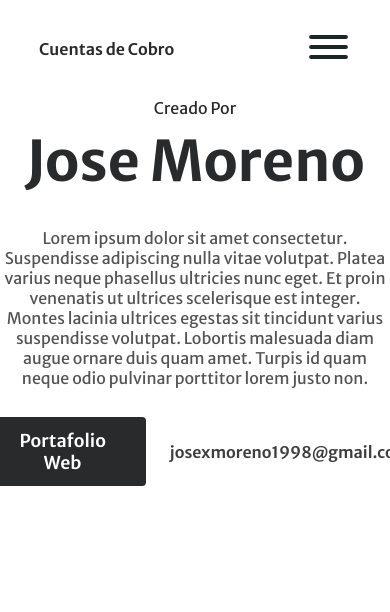
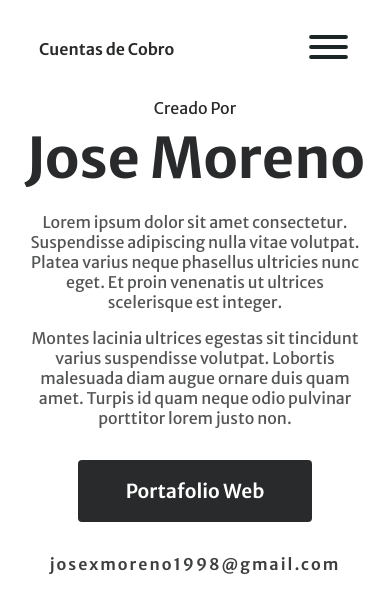
Before and after one commit to JooseMM/cuentas-PDF, a React (Vite) app: page /nosotros in a window 390 px wide. Shown: the top 612 px of the page. Built offline with nearby package versions, Linux system fonts and the light colour scheme.

Commit message:
add responsiveness to the about-page and logic for the button delete charge interaction

```diff
--- a/src/App.css
+++ b/src/App.css
@@ -2,6 +2,8 @@
 
 :root {
   --soft-black: #292A2B;
+  --delete-btn-bg: #C1322E;
+  --delete-btn-border: #7B1715;
 }
 *, * > * {
   font-family: "Merriweather Sans", sans-serif;
@@ -159,19 +161,18 @@ a {
   display: flex;
   justify-content: center;
   align-items: center;
+  padding-block: 1.2rem;
 }
-.delete-menu > span {
-  margin-right: 3rem;
-}
-.delete-button {
-  background-color: var(--soft-black);
-  color: white;
-  padding: 0.8rem 3rem;
-  border-radius: 5px;
-  font-weight: 600;
-}
-.client-column {
-  transform: translateX(-10px);
+.mobile-delete-button {
+    background-color: var(--delete-btn-bg);
+    padding: 0.4rem 1.8rem;
+    border-radius: 5px;
+    border: solid 2px var(--delete-btn-border);
+    align-items: center;
+    justify-content: center;
+    color: white;
+    margin-left: 2rem;
+    font-weight: 600
 }
 .total-payment-row, .total-payment-row > .bold {
   font-size: 1.2rem;
@@ -194,8 +195,8 @@ a {
   margin-inline: auto;
 }
 .about-container h1 {
-  margin-bottom: 2rem;
-  margin-top: 0.5rem;
+  margin-bottom: 1.2rem;
+  margin-top: 0.3rem;
 }
 .about-container p {
   opacity: 0.8;
@@ -217,14 +218,56 @@ a {
 .btn-container a:last-child {
   color: var(--soft-black);
   opacity: 0.9;
-  margin-left: 1.5rem;
   font-weight: 600;
 }
+  .desktop-delete-btn {
+    display: flex;
+    background-color: var(--delete-btn-bg);
+    padding: 0.1rem 1.5rem;
+    border-radius: 5px;
+    border: solid 2px var(--delete-btn-border);
+    align-items: center;
+    justify-content: center;
+    cursor: pointer;
+  }
+  .delete-column {
+    display: none;
+  }
+  .wrap-text {
+    text-align: center;
+    max-width: 7ch;
+  }
 
 @media only screen and (max-width: 800px) {
 
   .mobile-menu-btn {
     display: block;
+  }
+  .desktop-delete-btn {
+    display: none;
+  }
+  .about-container {
+    display: flex;
+    flex-direction: column;
+    padding-inline: 1.5rem;
+  }
+
+  .btn-container {
+    display: flex;
+    flex-direction: column;
+    justify-content: center;
+    align-items: center;
+    margin-top: 2rem;
+  }
+  .portfolio-link {
+    margin: 0;
+    margin-bottom: 2rem;
+    text-align: center;
+    font-size: 1.2rem;
+    padding: 1.2rem 3rem;
+  }
+  .btn-container > a:last-child {
+    letter-spacing: 2px;
   }
   .navbar {
     position: relative;
@@ -277,9 +320,6 @@ a {
   .finish-section > .download-btn, .alt-btn {
     padding-block: 1rem;
   }
-  .desktop-delete-btn {
-    display: none;
-  }
  .grid-table {
   grid-template-columns: repeat(4, 1fr);
   }
@@ -289,6 +329,9 @@ a {
   .table-head {
     border-radius: 0;
   }
+  .last-paragraph {
+    margin-top: 1rem;
+  }
  .finish-section > .download-btn {
     margin-left: 0.5rem;
     padding-inline: 2.5rem;
@@ -296,6 +339,7 @@ a {
   .alt-btn {
     padding-inline: 2.5rem;
   }
+
 }
 @media only screen and (max-width: 300px) {
   .finish-section {
--- a/src/Components/About.tsx
+++ b/src/Components/About.tsx
@@ -1,12 +1,10 @@
-import React from "react";
-import { ReactDOM } from "react";
-
 function AboutPage() {
   return (
     <section className="about-container">
       <span>Creado Por</span>
       <h1>Jose Moreno</h1>
-      <p>Lorem ipsum dolor sit amet consectetur. Suspendisse adipiscing nulla vitae volutpat. Platea varius neque phasellus ultricies nunc eget. Et proin venenatis ut ultrices scelerisque est integer. Montes lacinia ultrices egestas sit tincidunt varius suspendisse volutpat. Lobortis malesuada diam augue ornare duis quam amet. Turpis id quam neque odio pulvinar porttitor lorem justo non. </p>
+      <p>Lorem ipsum dolor sit amet consectetur. Suspendisse adipiscing nulla vitae volutpat. Platea varius neque phasellus ultricies nunc eget. Et proin venenatis ut ultrices scelerisque est integer.</p>
+      <p className="last-paragraph">Montes lacinia ultrices egestas sit tincidunt varius suspendisse volutpat. Lobortis malesuada diam augue ornare duis quam amet. Turpis id quam neque odio pulvinar porttitor lorem justo non. </p>
       <div className="btn-container">
 	<a href="#" className="portfolio-link">Portafolio Web</a>
 	<a href="#">josexmoreno1998@gmail.com</a>
--- a/src/Components/OutputInterface.tsx
+++ b/src/Components/OutputInterface.tsx
@@ -1,36 +1,38 @@
 import { OutputInterfaceProps } from "../interfaces/interfaces";
 import { formatToCurrency } from "../CustomHooks/reducerMethods";
 import { useState } from "react";
+import DeleteSVG from "../assets/delete.svg";
 
 function OutputInterface({state, totalPayment, handleChange}:OutputInterfaceProps){
 const outputState = state.slice(0, state.length - 1);
 const [menuOpenAt, setMenuOpenAt] = useState(-1);
-
 return (
       <div className="output-section ">
 	  <ul className="table-head grid-table">
-	    <li >Uds.</li>
-	    <li className="client-column">Paciente</li>
+	    <li>Uds.</li>
+	    <li >Paciente</li>
 	    <li >Producto</li>
-	    <li >Precio</li>
-	    <li className="desktop-delete-btn">Delete</li>
+	    <li>Precio</li>
+	    <li className="delete-column">Delete</li>
 	  </ul>
 	  <ul>
 	    {outputState.map((element, index)=> {
 	      return (
-	      menuOpenAt != index ?
-	      <li className="grid-table body-table" onClick={()=> setMenuOpenAt(index)}>
+	      menuOpenAt == index ?
+	      <li className="body-table delete-menu" onClick={() => setMenuOpenAt(-1)}><span>¿Deseas eleminar este cargo?</span><button onClick={()=>handleChange(undefined, index, 'delete')} className="mobile-delete-button">Si</button></li>
+	      :
+	      <li className="grid-table body-table" onClick={()=> window.innerWidth < 800 ? setMenuOpenAt(index) : null}>
 		<span>{element.productQuantity}</span>
-		<span className="bold">{element.clientName}</span>
-		<span>{element.productName}</span>
-		<span className="bold">$ {formatToCurrency(element.totalPrice)}</span>
-		<button className="desktop-delete-btn" onClick={() => handleChange(undefined, index, 'delete')}>Delete</button>
+		<span className="wrap-text">{element.clientName}</span>
+		<span className="wrap-text">{element.productName}</span>
+		<span>$&nbsp;&nbsp;{formatToCurrency(element.totalPrice)}</span>
+		<button className="desktop-delete-btn" onClick={() => handleChange(undefined, index, 'delete')}>
+		  <img src={DeleteSVG} width={30} height={30} alt="delete charge"/>
+		</button>
 	      </li>
-	      :
-	      <li className="body-table delete-menu" onClick={() => setMenuOpenAt(-1)}><span>¿Deseas eleminar este cargo?</span><button onClick={()=>handleChange(undefined, index, 'delete')} className="delete-button">Si</button></li>
 	      )
 	    })}
-	    <li className="total-payment-row"><span className="bold">TOTAL:&nbsp;</span>${formatToCurrency(totalPayment)}</li>
+	    <li className="total-payment-row"><span className="bold">TOTAL:&nbsp;&nbsp;</span>${formatToCurrency(totalPayment)}</li>
 	  </ul>
 
       </div>
```
Also changed, not shown: src/assets/delete.svg (added), 1 other file (tests, documents, lock files or other folders).
